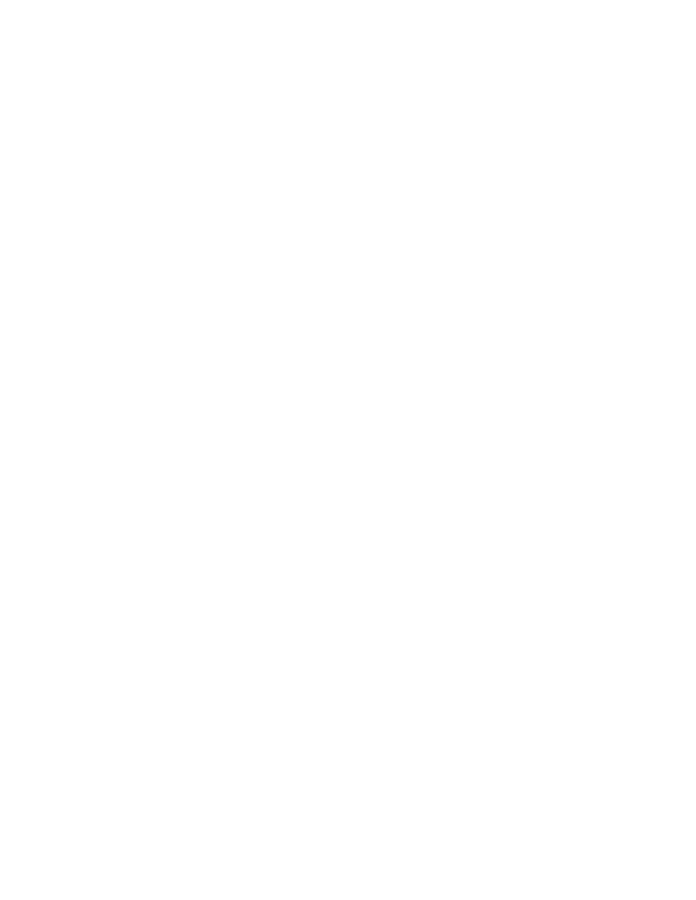
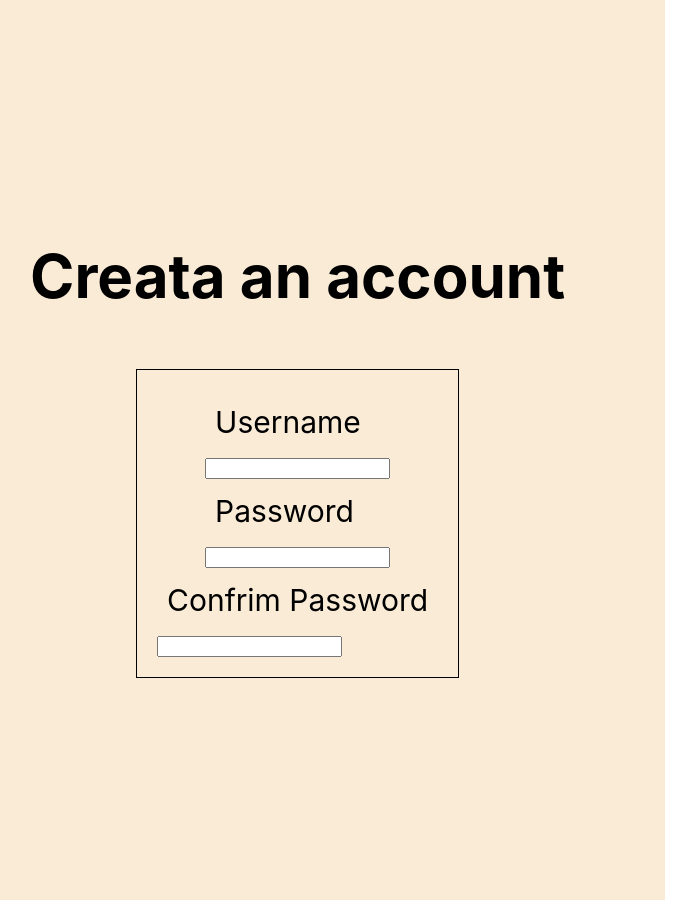
Before and after one commit to SanuviGamage5043/Spiritix_Web_Wizards_01, a React (Vite) app in the folder SecureConnect/: page /signup in a window 1280 px wide. Shown: the whole page, without its empty margins (70-766 px from the left). Before the commit the page ends 800 px from the top, so only its background shows below. Built offline with nearby package versions, Linux system fonts and the light colour scheme.

Commit message:
creating signup items

```diff
--- a/SecureConnect/src/components/SignUpForm/SignUpForm.css
+++ b/SecureConnect/src/components/SignUpForm/SignUpForm.css
@@ -5,5 +5,13 @@
     align-items: center;
     margin: 20px;
     padding: 20px;
-    border: 1px solid black
+    border: 1px solid black;
 }
+
+.labeldetails{
+    display: flex;
+    flex-direction: column;
+    margin: 10px;
+    font-size: 30px;
+    color: black;
+}
--- a/SecureConnect/src/pages/SignUp/SignUp.css
+++ b/SecureConnect/src/pages/SignUp/SignUp.css
@@ -0,0 +1,15 @@
+.signuppagecontent{
+    display: flex;
+    flex-direction: column;
+    justify-content: center;
+    align-items: center;
+  width: 100%;
+  height: 100vh;
+  padding: 50px;
+  background-color: antiquewhite;
+}
+
+.headingsignup{
+    font-size: 60px;
+    color: black;
+}
--- a/SecureConnect/src/pages/SignUp/Signup.jsx
+++ b/SecureConnect/src/pages/SignUp/Signup.jsx
@@ -1,10 +1,12 @@
 import React from 'react';
 import './Signup.css';
+import SignupForm from '../../components/SignupForm/SignupForm';
 
 function Signup() {
   return (
-    <div>
-
+    <div className='signuppagecontent'>
+      <h1 className='headingsignup'>Creata an account</h1>
+      <SignupForm />
     </div>
   )
 }
```
